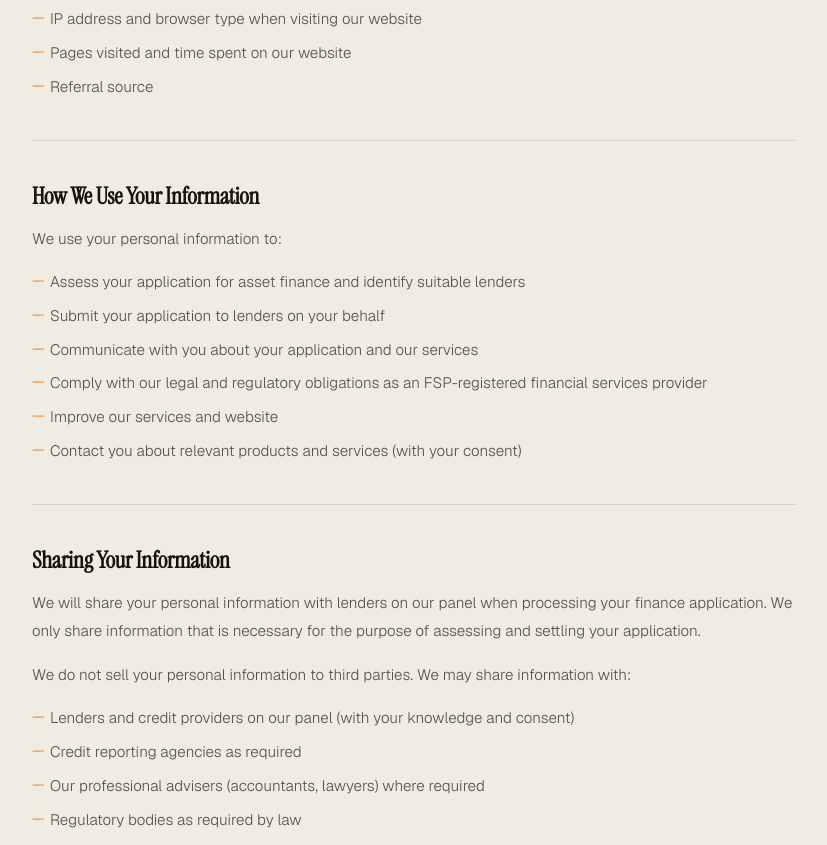
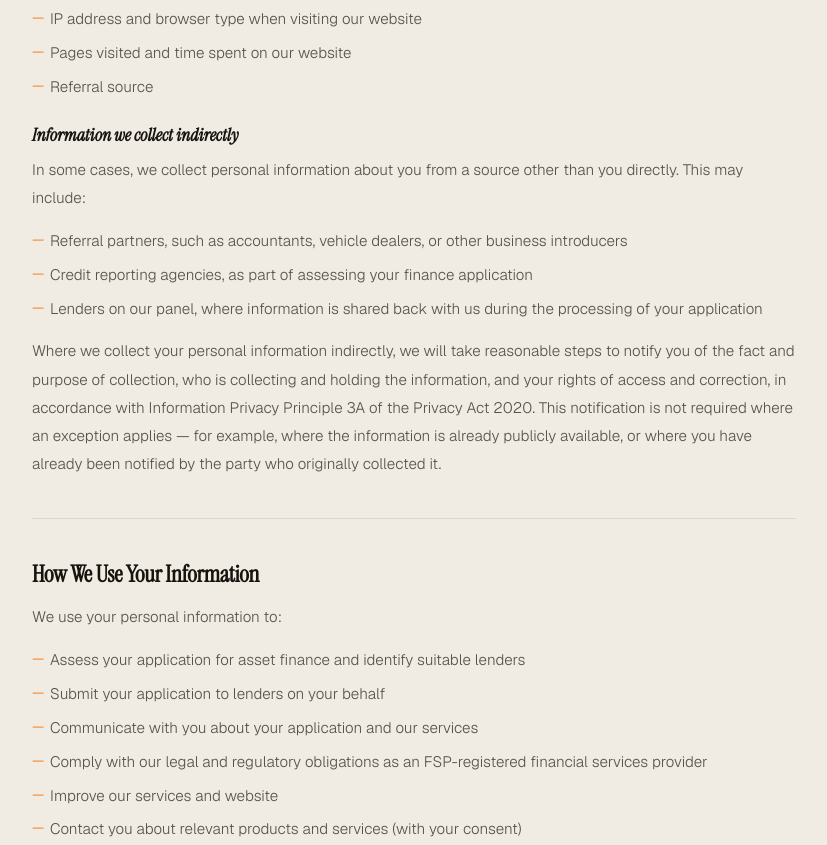
Before and after one commit to Nicks8715/fundr-site, a website: page privacy.html in a window 1280 px wide. Shown: the part 1000-1845 px from the top of the page, without its empty margins (226-1053 px from the left). Drawn offline with nearby package versions, Linux system fonts and the light colour scheme.

Commit message:
Update privacy.html

```diff
--- a/privacy.html
+++ b/privacy.html
@@ -89,6 +89,14 @@ body{font-family:'Geist',system-ui,sans-serif;color:#16140f;background:#f0ece3;-
 <li>Pages visited and time spent on our website</li>
 <li>Referral source</li>
 </ul>
+<h3>Information we collect indirectly</h3>
+<p>In some cases, we collect personal information about you from a source other than you directly. This may include:</p>
+<ul>
+<li>Referral partners, such as accountants, vehicle dealers, or other business introducers</li>
+<li>Credit reporting agencies, as part of assessing your finance application</li>
+<li>Lenders on our panel, where information is shared back with us during the processing of your application</li>
+</ul>
+<p>Where we collect your personal information indirectly, we will take reasonable steps to notify you of the fact and purpose of collection, who is collecting and holding the information, and your rights of access and correction, in accordance with Information Privacy Principle 3A of the Privacy Act 2020. This notification is not required where an exception applies — for example, where the information is already publicly available, or where you have already been notified by the party who originally collected it.</p>
 
 <h2>How We Use Your Information</h2>
 <p>We use your personal information to:</p>
@@ -134,7 +142,7 @@ body{font-family:'Geist',system-ui,sans-serif;color:#16140f;background:#f0ece3;-
 <h3>Contact us</h3>
 <p>If you have any questions about this Privacy Policy or how we handle your personal information, please contact Nick Sevta at <a href='mailto:nick@fundr.co.nz'>nick@fundr.co.nz</a> or call <a href='tel:0211023416'>021 102 3416</a>.</p>
 </div>
-<p class='updated'>Last updated: April 2026</p>
+<p class='updated'>Last updated: August 2026</p>
 
 </div>
 
```
